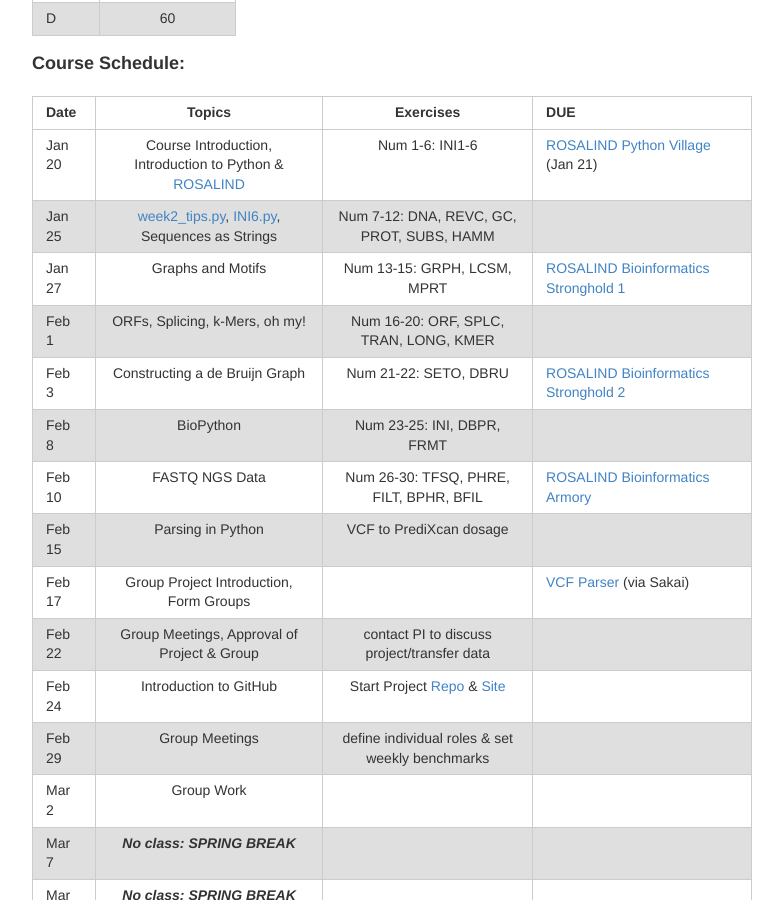
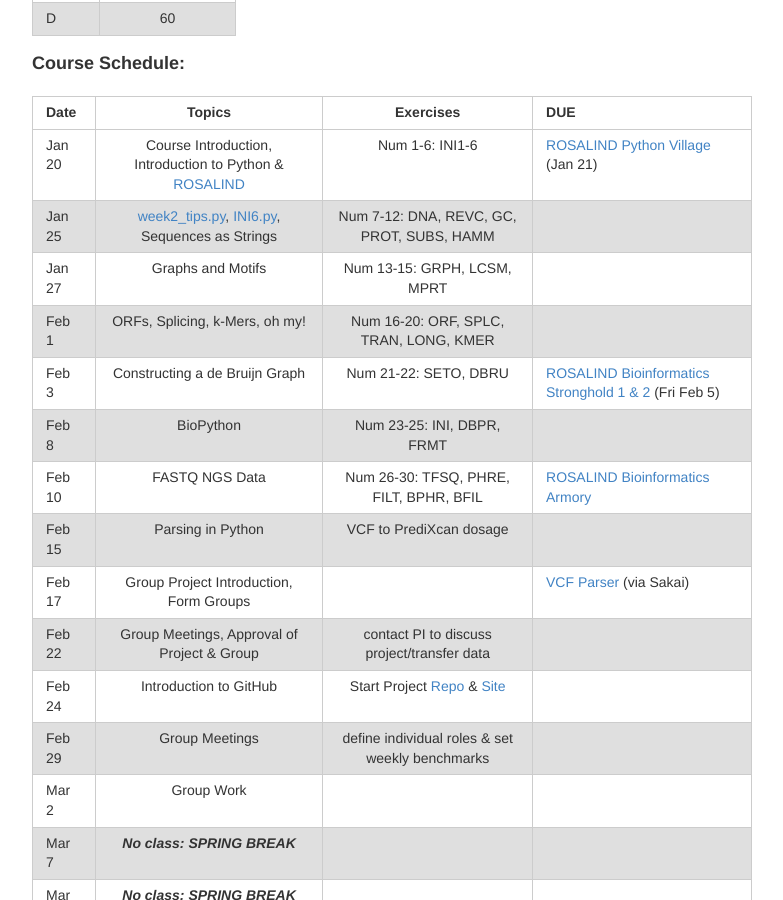
Before and after one commit to hwheeler01/CompBio, a Jekyll site: the page built from syllabus.md, in a window 1280 px wide and 900 px high, scrolled down 2782 px. Shown: the whole window, without its empty margins (248-1031 px from the left). Built offline with Jekyll 4.4.1, drawn with Linux system fonts in a browser that asks for light colours; Markdown is read by kramdown in place of the engine named in the settings.

Commit message:
rosalind extension

```diff
--- a/syllabus.md
+++ b/syllabus.md
@@ -117,9 +117,9 @@ Course grades are assigned according to the following scale:<br>
 | ------------- |:-------------:| :-----:|---|
 |Jan 20|Course Introduction, Introduction to Python & <a href="http://hwheeler01.github.io/CompBio/assignments/#rosalind">ROSALIND</a> |Num 1-6: INI1-6|<a href="http://rosalind.info/classes/254/">ROSALIND Python Village</a> (Jan 21)|
 |Jan 25|<a href="http://hwheeler01.github.io/CompBio/week2_tips.py">week2_tips.py</a>, <a href="http://hwheeler01.github.io/CompBio/INI6.py">INI6.py</a>, Sequences as Strings |Num 7-12: DNA, REVC, GC, PROT, SUBS, HAMM | |
-|Jan 27|Graphs and Motifs |Num 13-15: GRPH, LCSM, MPRT |<a href="http://rosalind.info/classes/254/">ROSALIND Bioinformatics Stronghold 1</a> |
+|Jan 27|Graphs and Motifs |Num 13-15: GRPH, LCSM, MPRT ||
 |Feb 1|ORFs, Splicing, k-Mers, oh my! | Num 16-20: ORF, SPLC, TRAN, LONG, KMER | |
-|Feb 3|Constructing a de Bruijn Graph | Num 21-22: SETO, DBRU | <a href="http://rosalind.info/classes/254/">ROSALIND Bioinformatics Stronghold 2</a> |
+|Feb 3|Constructing a de Bruijn Graph | Num 21-22: SETO, DBRU | <a href="http://rosalind.info/classes/254/">ROSALIND Bioinformatics Stronghold 1 & 2</a> (Fri Feb 5) |
 |Feb 8|BioPython | Num 23-25: INI, DBPR, FRMT | |
 |Feb 10|FASTQ NGS Data| Num 26-30: TFSQ, PHRE, FILT, BPHR, BFIL | <a href="http://rosalind.info/classes/254/">ROSALIND Bioinformatics Armory</a> |
 |Feb 15|Parsing in Python | VCF to PrediXcan dosage|
```
